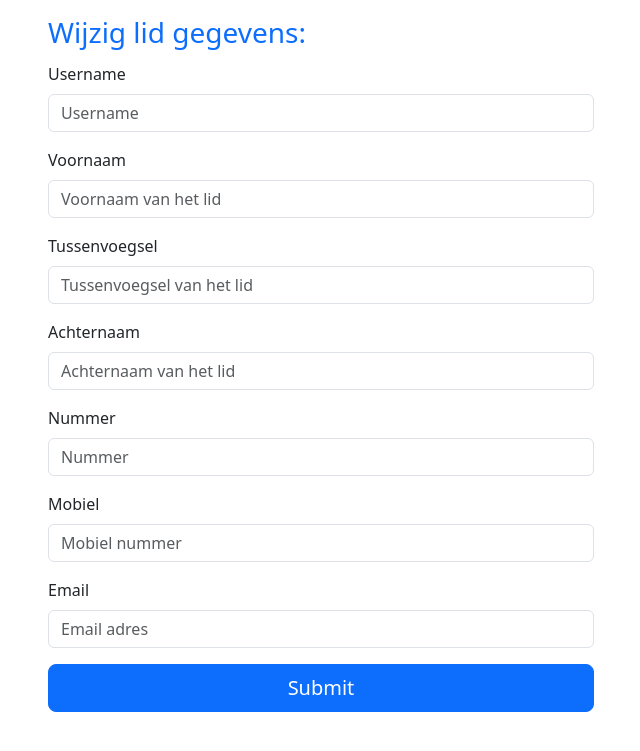
After one commit to LuukvdBilt/FitForFun, a PHP site: page /edit.php in a window 1280 px wide. The commit adds this page. Shown: the top 751 px of the page, without its empty margins (319-959 px from the left). Run offline with PHP 8.4, Linux system fonts and the light colour scheme.

Commit message:
Data wijzigen voor lid toegevoegd

```diff
--- /dev/null
+++ b/Accountgegevens/edit.php
@@ -0,0 +1,149 @@
+<?php
+include('config.php');
+$dsn = "mysql:host=$dbHost;dbname=$dbName;charset=UTF8";
+$pdo = new PDO($dsn, $dbUser, $dbPass);
+
+$errorMessage = '';
+$display = 'none';
+
+// Load current data if Nummer is passed via GET
+if (isset($_GET['Nummer'])) {
+    $nummer = $_GET['Nummer'];
+    $sql = "SELECT * FROM LedenOverzicht WHERE Nummer = :nummer";
+    $stmt = $pdo->prepare($sql);
+    $stmt->bindValue(':nummer', $nummer, PDO::PARAM_STR);
+    $stmt->execute();
+    $lid = $stmt->fetch(PDO::FETCH_ASSOC);
+    if (!$lid) {
+        $errorMessage = "Geen lid gevonden.";
+        $display = 'flex';
+    }
+}
+
+// Handle form submission
+if (isset($_POST['submit'])) {
+    $oldNummer = $_POST['oldNummer'];
+    $newNummer = $_POST['nummer'];
+
+    // Check if the new Nummer already exists for another member
+    $sql = "SELECT * FROM LedenOverzicht
+            WHERE Nummer = :newNummer AND Nummer <> :oldNummer";
+    $stmt = $pdo->prepare($sql);
+    $stmt->bindValue(':newNummer', $newNummer, PDO::PARAM_STR);
+    $stmt->bindValue(':oldNummer', $oldNummer, PDO::PARAM_STR);
+    $stmt->execute();
+
+    if ($conflict = $stmt->fetch(PDO::FETCH_ASSOC)) {
+        $errorMessage = "Nummer is al in gebruik door een ander lid.";
+        $display = 'flex';
+    } else {
+        // Update the record, including the new fields
+        $sql = "UPDATE LedenOverzicht
+                    SET Voornaam = :voornaam,
+                        Tussenvoegsel = :tussenvoegsel,
+                        Achternaam = :achternaam,
+                        Nummer = :nummer,
+                        username = :username,
+                        Mobiel = :mobiel,
+                        Email = :email
+                    WHERE Nummer = :oldNummer";
+        $stmt = $pdo->prepare($sql);
+        $stmt->bindValue(':voornaam', $_POST['voornaam'], PDO::PARAM_STR);
+        $stmt->bindValue(':tussenvoegsel', $_POST['tussenvoegsel'], PDO::PARAM_STR);
+        $stmt->bindValue(':achternaam', $_POST['achternaam'], PDO::PARAM_STR);
+        $stmt->bindValue(':nummer', $newNummer, PDO::PARAM_STR);
+        $stmt->bindValue(':username', $_POST['username'], PDO::PARAM_STR);
+        $stmt->bindValue(':mobiel', $_POST['mobiel'], PDO::PARAM_STR);
+        $stmt->bindValue(':email', $_POST['email'], PDO::PARAM_STR);
+        $stmt->bindValue(':oldNummer', $oldNummer, PDO::PARAM_STR);
+        $stmt->execute();
+
+        $display = 'flex';
+        header('Refresh:5; url=../AccountsOverzicht/logout.php');
+    }
+}
+?>
+<!doctype html>
+<html lang="en">
+    <head>
+        <meta charset="utf-8">
+        <meta name="viewport" content="width=device-width, initial-scale=1">
+        <title>Lidgegevens Wijzigen</title>
+        <link rel="shortcut icon" href="img/favicon.ico" type="image/x-icon">
+        <link href="https://cdn.jsdelivr.net/npm/bootstrap@5.3.3/dist/css/bootstrap.min.css" rel="stylesheet">
+        <link rel="stylesheet" href="https://cdn.jsdelivr.net/npm/bootstrap-icons@1.11.3/font/bootstrap-icons.min.css">
+    </head>
+    <body>
+        <div class="container mt-3">
+            <!-- Display messages -->
+            <div class="row" style="display:<?= $display; ?>;">
+                <div class="col-3"></div>
+                <div class="col-6">
+                    <?php if ($errorMessage): ?>
+                        <div class="alert alert-danger text-center" role="alert">
+                            <?= $errorMessage ?>
+                        </div>
+                    <?php else: ?>
+                        <?php if (isset($_POST['submit'])): ?>
+                        <div class="alert alert-success text-center" role="alert">
+                            Gegevens zijn bijgewerkt, u wordt eerst uitgelogd en naar de Homepagina teruggestuurd. Daarna kunt u terug naar accountinstellingen om uw data te bekijken.
+                        </div>
+                        <?php endif; ?>
+                    <?php endif; ?>
+                </div>
+                <div class="col-3"></div>
+            </div>
+
+            <div class="row mb-1">
+                <div class="col-3"></div>
+                <div class="col-6 text-primary">
+                    <h3>Wijzig lid gegevens:</h3>
+                </div>
+                <div class="col-3"></div>
+            </div>
+
+            <div class="row">
+                <div class="col-3"></div>
+                <div class="col-6">
+                    <!-- Ensure the form submits to the same file -->
+                    <form action="edit.php" method="POST">
+                        <input type="hidden" name="oldNummer" value="<?= isset($lid['Nummer']) ? htmlspecialchars($lid['Nummer'], ENT_QUOTES) : ''; ?>">
+                        <div class="mb-3">
+                            <label for="usernameLid" class="form-label">Username</label>
+                            <input name="username" type="text" class="form-control" id="usernameLid" placeholder="Username" required value="<?= isset($lid['username']) ? htmlspecialchars($lid['username'], ENT_QUOTES) : ''; ?>">
+                        </div>
+                        <div class="mb-3">
+                            <label for="voornaamLid" class="form-label">Voornaam</label>
+                            <input name="voornaam" type="text" class="form-control" id="voornaamLid" placeholder="Voornaam van het lid" required value="<?= isset($lid['Voornaam']) ? htmlspecialchars($lid['Voornaam'], ENT_QUOTES) : ''; ?>">
+                        </div>
+                        <div class="mb-3">
+                            <label for="tussenvoegselLid" class="form-label">Tussenvoegsel</label>
+                            <input name="tussenvoegsel" type="text" class="form-control" id="tussenvoegselLid" placeholder="Tussenvoegsel van het lid" value="<?= isset($lid['Tussenvoegsel']) ? htmlspecialchars($lid['Tussenvoegsel'], ENT_QUOTES) : ''; ?>">
+                        </div>
+                        <div class="mb-3">
+                            <label for="achternaamLid" class="form-label">Achternaam</label>
+                            <input name="achternaam" type="text" class="form-control" id="achternaamLid" placeholder="Achternaam van het lid" required value="<?= isset($lid['Achternaam']) ? htmlspecialchars($lid['Achternaam'], ENT_QUOTES) : ''; ?>">
+                        </div>
+                        <div class="mb-3">
+                            <label for="nummerLid" class="form-label">Nummer</label>
+                            <input name="nummer" type="text" class="form-control" id="nummerLid" placeholder="Nummer" required value="<?= isset($lid['Nummer']) ? htmlspecialchars($lid['Nummer'], ENT_QUOTES) : ''; ?>">
+                        </div>
+                        <div class="mb-3">
+                            <label for="mobielLid" class="form-label">Mobiel</label>
+                            <input name="mobiel" type="text" class="form-control" id="mobielLid" placeholder="Mobiel nummer" required value="<?= isset($lid['Mobiel']) ? htmlspecialchars($lid['Mobiel'], ENT_QUOTES) : ''; ?>">
+                        </div>
+                        <div class="mb-3">
+                            <label for="emailLid" class="form-label">Email</label>
+                            <input name="email" type="email" class="form-control" id="emailLid" placeholder="Email adres" required value="<?= isset($lid['Email']) ? htmlspecialchars($lid['Email'], ENT_QUOTES) : ''; ?>">
+                        </div>
+                        <div class="d-grid gap-2">
+                            <button name="submit" value="submit" type="submit" class="btn btn-primary btn-lg">Submit</button>
+                        </div>
+                    </form>
+                </div>
+                <div class="col-3"></div>
+            </div>
+        </div>
+        <script src="https://cdn.jsdelivr.net/npm/bootstrap@5.3.3/dist/js/bootstrap.bundle.min.js"></script>
+    </body>
+</html>
```
Also changed, not shown: Accountgegevens/index.php (+21 -35 lines), Database/Database.sql (+29 -29 lines), Accountgegevens/config.php (line endings or trailing spaces).
